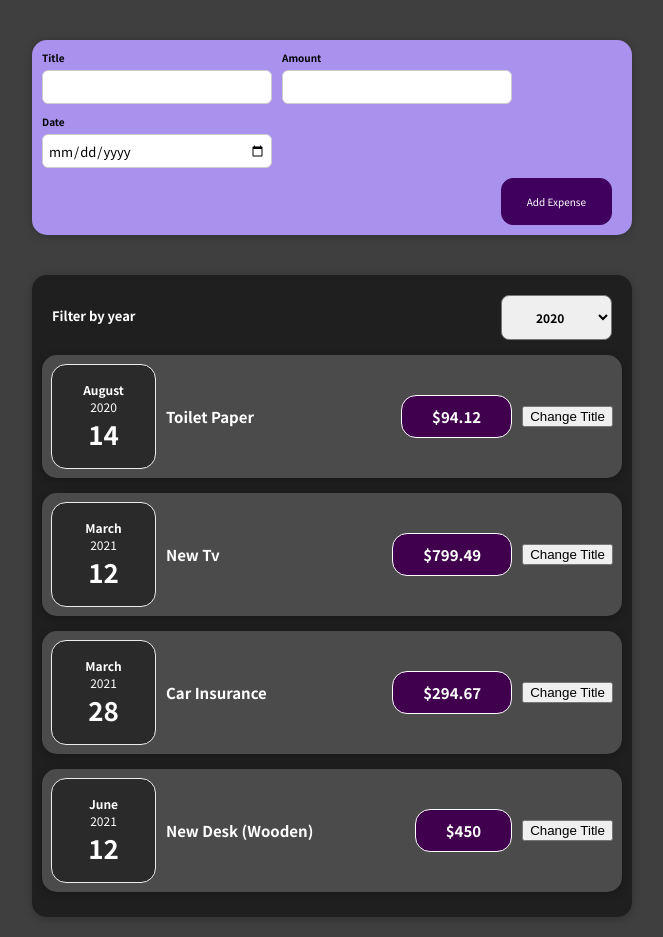
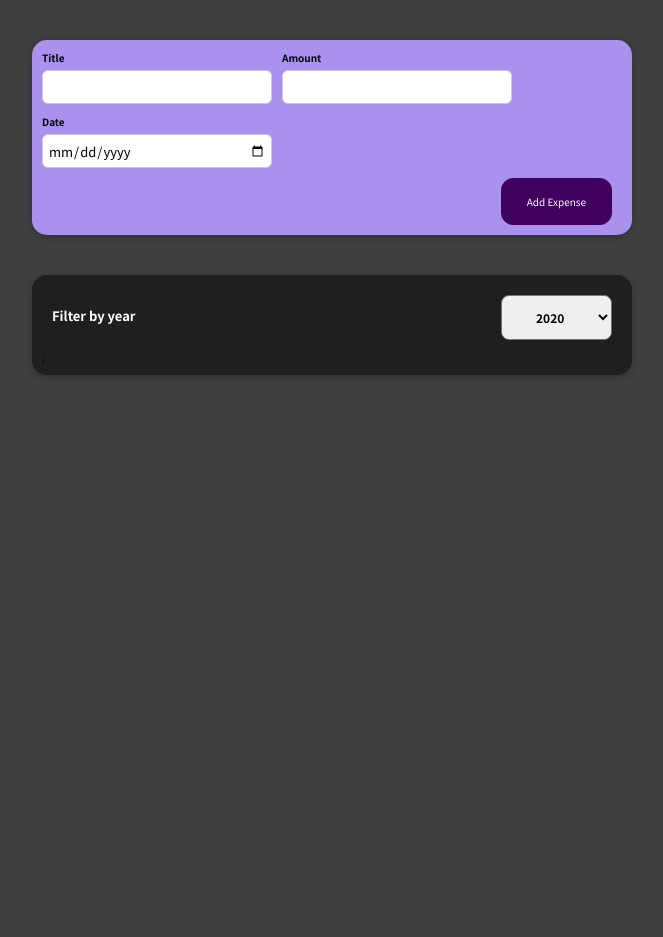
Before and after one commit to StrongMind0/React.-Expenses-App, a React (Create React App) app: page / in a window 1280 px wide. Shown: the whole page, without its empty margins (308-971 px from the left). After the commit the page ends 800 px from the top, so only its background shows below. Built offline with nearby package versions, Linux system fonts and the light colour scheme.

Commit message:
Try rendering the list of input ExpensesData

```diff
--- a/src/App.js
+++ b/src/App.js
@@ -1,39 +1,42 @@
-import React from 'react';
+import React, {useState} from 'react';
 
 import Expense from './components/Expenses/Expenses';
 import NewExpense from './components/NewExpenses/NewExpense';
 
 const App = () => {
-  const expense = [
-    {
-      id: 'el',
-      title: 'Toilet Paper',
-      amount: 94.12,
-      date: new Date(2020, 7, 14)
-    },
-    {
-      id: 'e2',
-      title: 'New Tv',
-      amount: 799.49,
-      date: new Date(2021, 2, 12),
-    },
-    {
-      id: 'e3',
-      title: 'Car Insurance',
-      amount: 294.67,
-      date: new Date(2021, 2, 28),
-    },
-    {
-      id: 'e4',
-      title: 'New Desk (Wooden)',
-      amount: 450,
-      date: new Date(2021, 5, 12),
-    }
-  ];
+  // const expense = [
+  //   {
+  //     id: 'el',
+  //     title: 'Toilet Paper',
+  //     amount: 94.12,
+  //     date: new Date(2020, 7, 14)
+  //   },
+  //   {
+  //     id: 'e2',
+  //     title: 'New Tv',
+  //     amount: 799.49,
+  //     date: new Date(2021, 2, 12),
+  //   },
+  //   {
+  //     id: 'e3',
+  //     title: 'Car Insurance',
+  //     amount: 294.67,
+  //     date: new Date(2021, 2, 28),
+  //   },
+  //   {
+  //     id: 'e4',
+  //     title: 'New Desk (Wooden)',
+  //     amount: 450,
+  //     date: new Date(2021, 5, 12),
+  //   }
+  // ];
+
+  const [expense, setExpense] = useState([])
 
   const addExpenseHandler = expense => {
     console.log('In App.js')
     console.log(expense)
+    setExpense(expense);
   }
 
   return (
--- a/src/components/Expenses/Expenses.js
+++ b/src/components/Expenses/Expenses.js
@@ -21,7 +21,7 @@ const Expense =(props)=> {
                    title={expense.title}
                    amount={expense.amount}
                    date={expense.date} />
-             })}
+             })};
            </Card>
        </div>
     );
```
